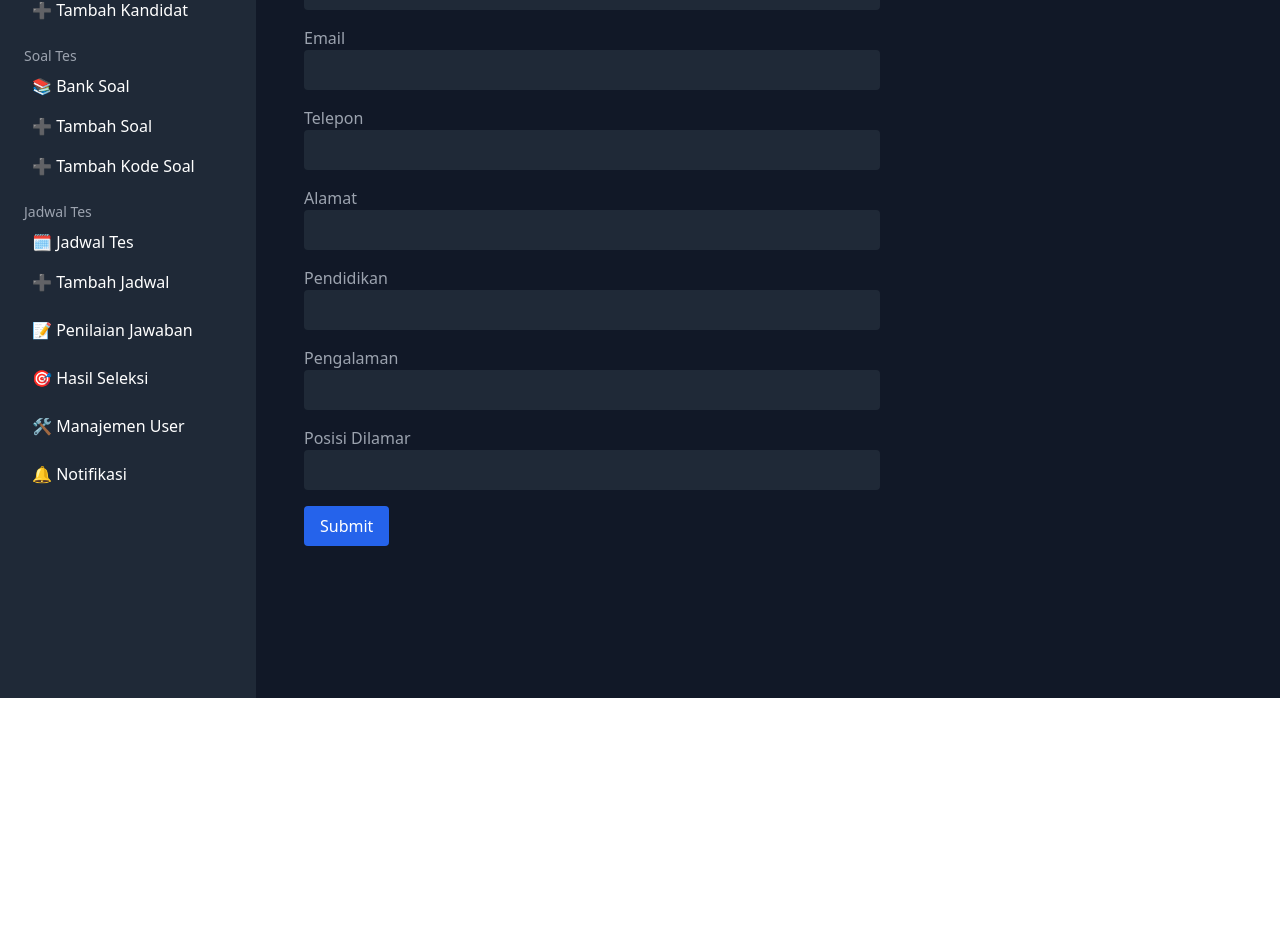
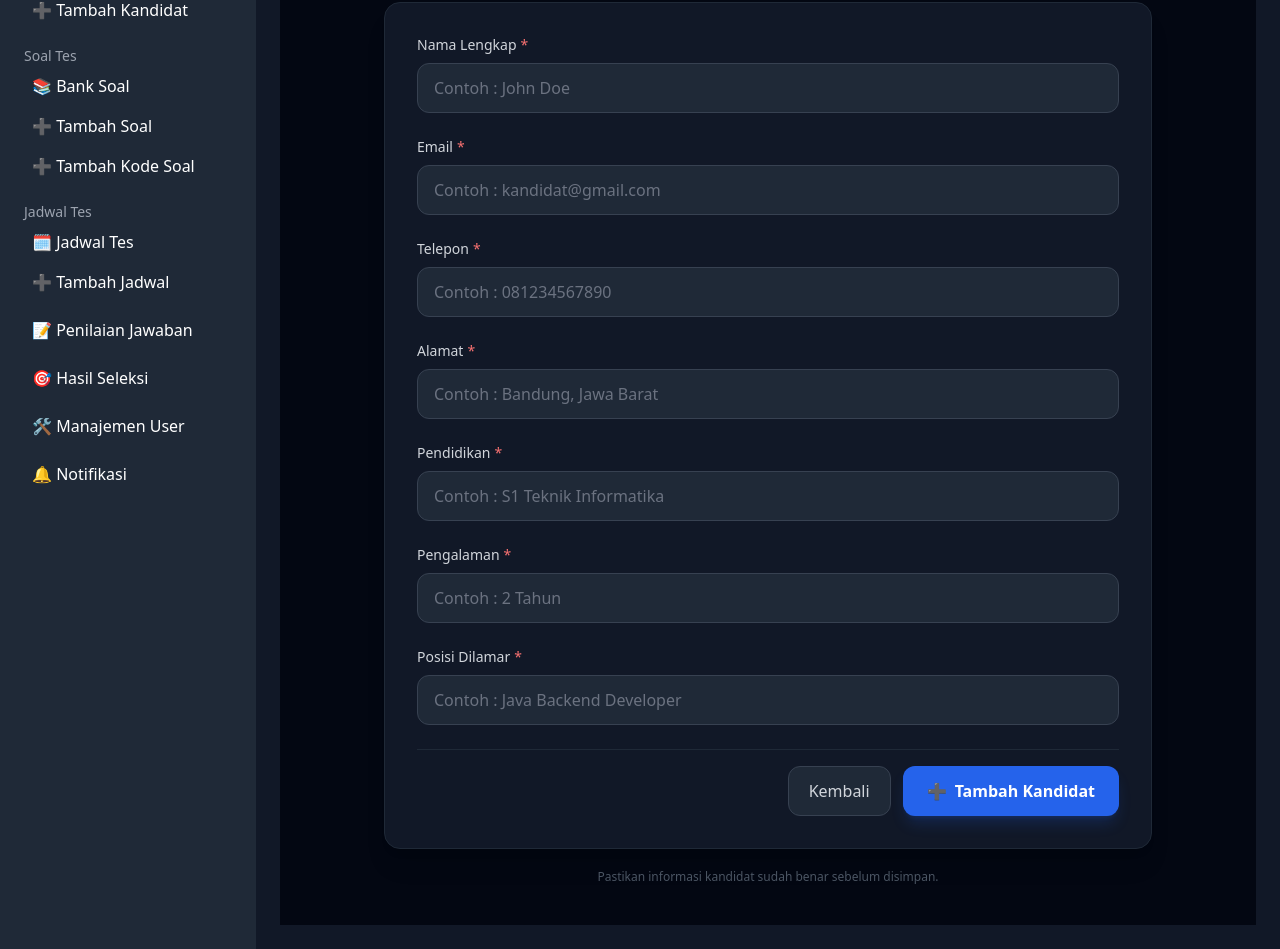
Before and after one commit to Sawaluddin-JR/Recrutment_Test, a React (Vite) app in the folder website/: page /home/admin/candidates/add in a window 1280 px wide. Shown: the part 210-1159 px from the top of the page. Before the commit the page ends 908 px from the top, so only its background shows below. Built offline with nearby package versions, Linux system fonts and the light colour scheme.

Commit message:
Update UI add candidate

```diff
--- a/website/src/admin/CandidateAdd.jsx
+++ b/website/src/admin/CandidateAdd.jsx
@@ -1,5 +1,6 @@
 import React, { useState } from "react";
 import axios from "axios";
+import { Link } from "react-router-dom";
 
 const AddCandidate = () => {
   const [form, setForm] = useState({
@@ -57,38 +58,123 @@ const handleSubmit = async (e) => {
   };
 
   return (
-    <div className="p-6 text-white bg-gray-900 min-h-screen">
-      <h2 className="text-2xl font-bold mb-4">➕ Tambah Kandidat</h2>
-      <form onSubmit={handleSubmit} className="space-y-4 max-w-xl">
+    <div className="min-h-screen bg-gray-950 text-white p-6 md:p-10">
+      <div className="max-w-3xl mx-auto">
+        {/* Header */}
+        <div className="mb-8">
+          <div className="flex items-center gap-3 mb-2">
+            <div className="w-11 h-11 rounded-xl bg-blue-600/20 flex items-center justify-center text-2xl">
+              👤
+            </div>
+            <div>
+              <h2 className="text-2xl md:text-3xl font-bold">
+                Tambah Kandidat
+              </h2>
+              <p className="text-gray-400 text-sm">
+                Masukkan informasi kandidat untuk proses rekrutmen.
+              </p>
+            </div>
+          </div>
+        </div>
+
+        {/* Form Card */}
+        <div className="bg-gray-900 border border-gray-800 rounded-2xl shadow-xl p-6 md:p-8">
+          <form onSubmit={handleSubmit} className="space-y-6">
+
             {[
-          ["Nama Lengkap", "fullName"],
-          ["Email", "email"],
-          ["Telepon", "phone"],
-          ["Alamat", "address"],
-          ["Pendidikan", "education"],
-          ["Pengalaman", "experience"],
-          ["Posisi Dilamar", "position"],
-        ].map(([label, name]) => (
+              ["Nama Lengkap", "fullName", "Contoh : John Doe"],
+              ["Email", "email", "Contoh : kandidat@gmail.com"],
+              ["Telepon", "phone", "Contoh : 081234567890"],
+              ["Alamat", "address", "Contoh : Bandung, Jawa Barat"],
+              ["Pendidikan", "education", "Contoh : S1 Teknik Informatika"],
+              ["Pengalaman", "experience", "Contoh : 2 Tahun"],
+              ["Posisi Dilamar", "position", "Contoh : Java Backend Developer"],
+            ].map(([label, name, placeholder]) => (
               <div key={name}>
-            <label className="block text-gray-400">{label}</label>
+                <label
+                  htmlFor={name}
+                  className="block text-sm font-medium text-gray-300 mb-2"
+                >
+                  {label}
+                  <span className="text-red-400 ml-1">*</span>
+                </label>
+
                 <input
-              type="text"
+                  id={name}
+                  type={name === "email" ? "email" : "text"}
                   name={name}
                   value={form[name]}
                   onChange={handleChange}
-              className="w-full px-3 py-2 bg-gray-800 rounded text-white"
+                  placeholder={placeholder}
                   required
+                  className="
+                  w-full
+                  px-4 py-3
+                  bg-gray-800
+                  border border-gray-700
+                  rounded-xl
+                  text-white
+                  placeholder-gray-500
+                  outline-none
+                  transition-all
+                  duration-200
+                  focus:border-blue-500
+                  focus:ring-2
+                  focus:ring-blue-500/20
+                  hover:border-gray-600
+                "
                 />
               </div>
             ))}
 
+            {/* Action */}
+            <div className="pt-4 border-t border-gray-800 flex flex-col-reverse sm:flex-row sm:justify-end gap-3">
+              <Link
+                to="/home/admin/"
+                className="
+                  px-5 py-3
+                  rounded-xl
+                  bg-gray-800
+                  hover:bg-gray-700
+                  border border-gray-700
+                  text-gray-300
+                  transition
+                  text-center
+                "
+              >
+                Kembali
+              </Link>
+
               <button
                 type="submit"
-          className="bg-blue-600 hover:bg-blue-700 px-4 py-2 rounded"
+                className="
+                px-6 py-3
+                rounded-xl
+                bg-blue-600
+                hover:bg-blue-500
+                active:bg-blue-700
+                text-white
+                font-semibold
+                shadow-lg
+                shadow-blue-600/20
+                transition-all
+                duration-200
+                hover:-translate-y-0.5
+              "
               >
-          Submit
+                <span className="mr-2">➕</span>
+                Tambah Kandidat
               </button>
+            </div>
+
           </form>
+        </div>
+
+        {/* Footer Hint */}
+        <p className="text-center text-gray-600 text-xs mt-5">
+          Pastikan informasi kandidat sudah benar sebelum disimpan.
+        </p>
+      </div>
     </div>
   );
 };
```
Lines whose indentation alone changed are shown as unchanged.
